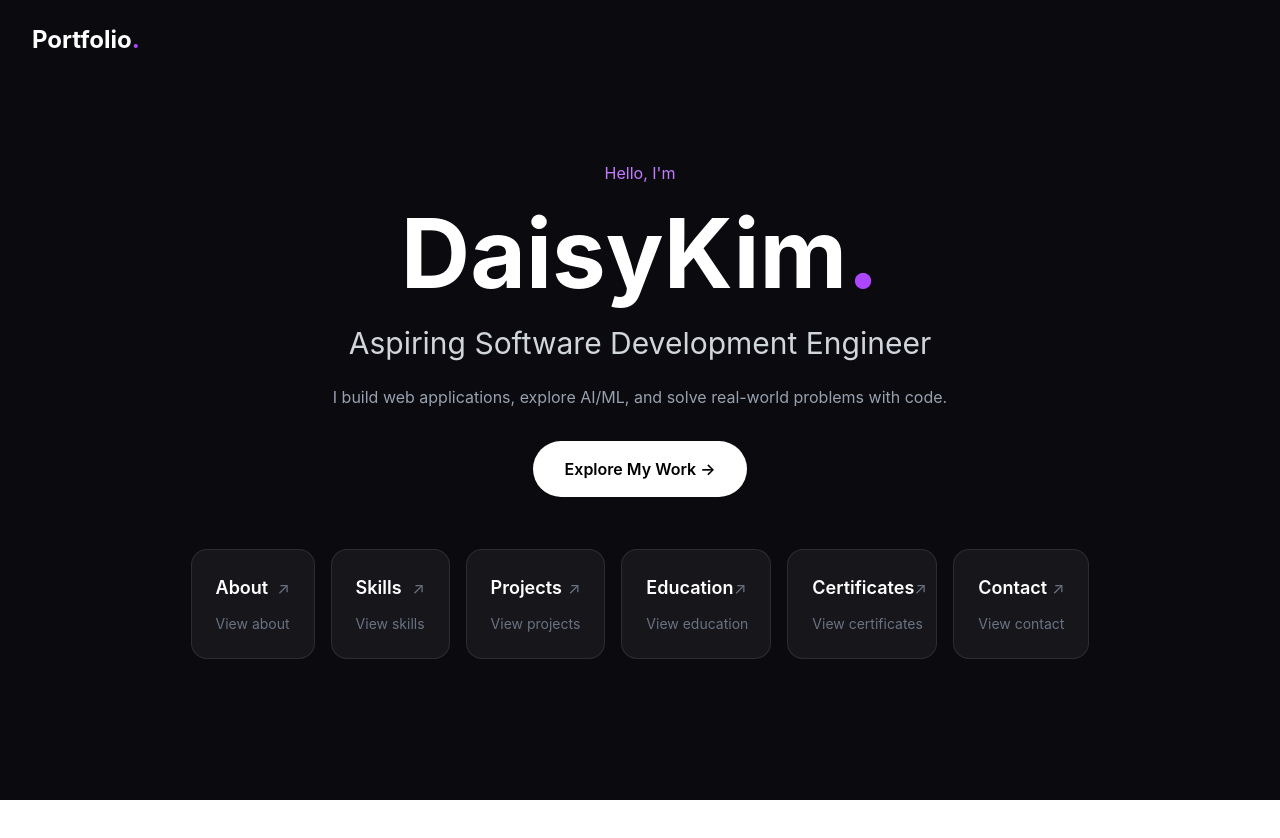
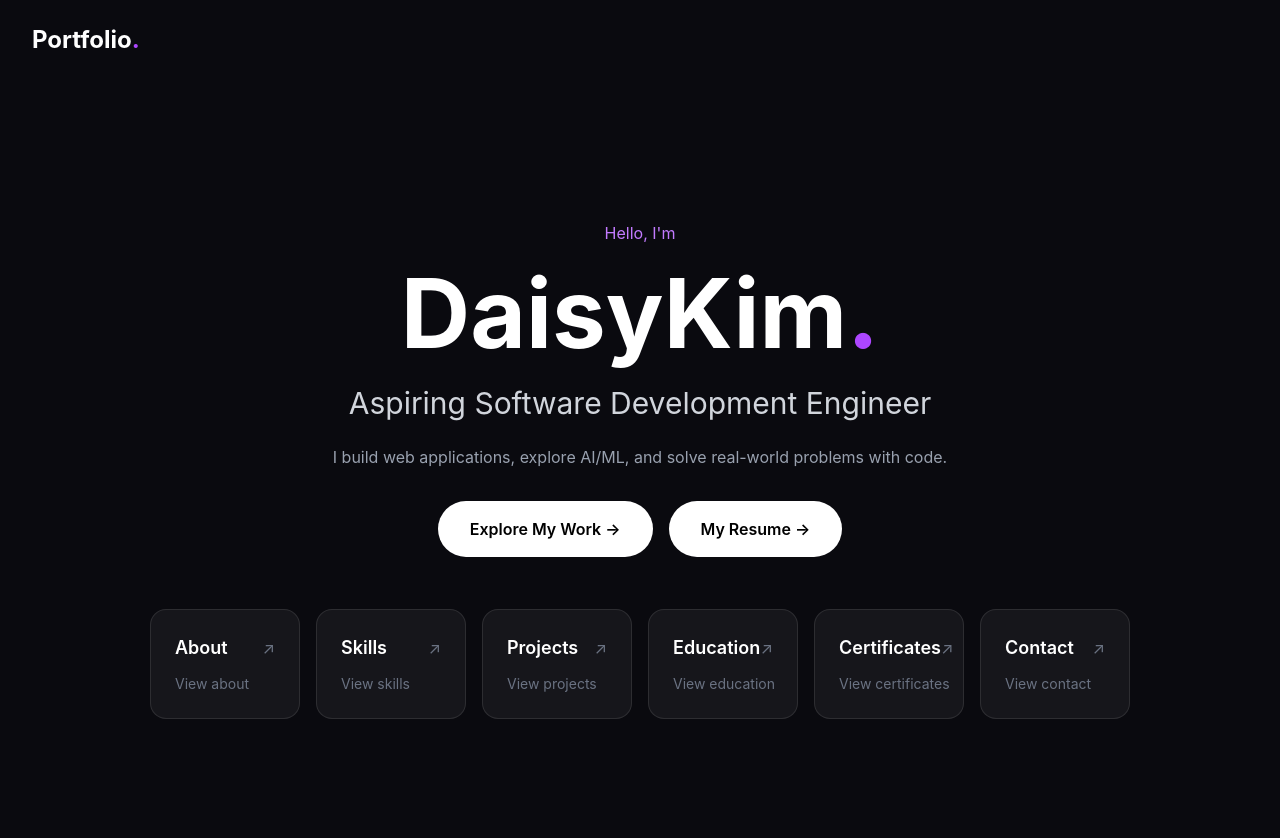
Before and after one commit to DaisykimKarumuri/Portfolio, a React app: page / in a window 1280 px wide. Shown: the top 838 px of the page. Before the commit the page ends 800 px from the top, so only its background shows below. Built offline with nearby package versions, Linux system fonts and the light colour scheme; the HTML template or start-up script is replaced by a standard one.

Commit message:
Add resume to portfolio

```diff
--- a/src/components/Hero.jsx
+++ b/src/components/Hero.jsx
@@ -1,4 +1,8 @@
+import { useState } from "react";
+
 function Hero({ openPanel }) {
+  const [showResume, setShowResume] = useState(false);
+
   const sections = [
     {
       title: "About",
@@ -18,7 +22,7 @@ function Hero({ openPanel }) {
     },
     {
       title: "Certificates",
-        id: "certificates"
+      id: "certificates",
     },
     {
       title: "Contact",
@@ -26,8 +30,9 @@ function Hero({ openPanel }) {
     },
   ];
 
+
   return (
-    <main className="flex min-h-[85vh] flex-col items-center justify-center px-6">
+    <main className="relative flex min-h-screen flex-col items-center justify-center px-6">
 
       {/* Hero Content */}
       <div className="max-w-4xl text-center">
@@ -49,33 +54,49 @@ function Hero({ openPanel }) {
           and solve real-world problems with code.
         </p>
 
+        {/* Explore + Resume */}
+        <div className="mt-8 flex items-center justify-center gap-4">
+
           <button
             onClick={() => openPanel("projects")}
-          className="mt-8 rounded-full bg-white px-8 py-4
+            className="rounded-full bg-white px-8 py-4
                        font-semibold text-black
                        transition hover:scale-105"
           >
             Explore My Work →
           </button>
 
+          <button
+            onClick={() => setShowResume(true)}
+            className="rounded-full bg-white px-8 py-4
+                       font-semibold text-black
+                       transition hover:scale-105"
+          >
+            My Resume →
+          </button>
+
+        </div>
+
       </div>
 
       {/* Section Cards */}
       <div className="mt-8 flex w-full items-center justify-center gap-4
-                whitespace-nowrap overflow-x-auto scrollbar-hide
-                px-4 py-5">
+                      overflow-x-auto whitespace-nowrap
+                      scrollbar-hide px-4 py-5">
 
         {sections.map((section) => (
           <button
             key={section.id}
             onClick={() => openPanel(section.id)}
-            className="max-w-[150px] group rounded-2xl border border-white/10
+            className="group w-[150px] shrink-0 rounded-2xl
+                       border border-white/10
                        bg-white/5 p-6 text-left
                        transition duration-300
                        hover:-translate-y-2
                        hover:border-purple-500/50
                        hover:bg-white/10"
           >
+
             <div className="flex items-center justify-between">
 
               <span className="text-lg font-semibold">
@@ -98,6 +119,46 @@ function Hero({ openPanel }) {
 
       </div>
 
+      {/* Resume Modal */}
+      {showResume && (
+        <div
+          className="fixed inset-0 z-50 flex items-center justify-center
+                     bg-black/80 p-6 backdrop-blur-md"
+          onClick={() => setShowResume(false)}
+        >
+
+          <div
+            className="relative max-h-[92vh] max-w-4xl"
+            onClick={(e) => e.stopPropagation()}
+          >
+
+            {/* Close Button */}
+            <button
+              onClick={() => setShowResume(false)}
+              className="absolute -right-3 -top-3 z-10
+                         flex h-10 w-10 items-center justify-center
+                         rounded-full border border-white/20
+                         bg-[#111118] text-xl text-gray-300
+                         transition hover:bg-white/10
+                         hover:text-white"
+            >
+              ✕
+            </button>
+
+            {/* Resume Image */}
+            <img
+              src="/Portfolio/resume-preview.png"
+              alt="DaisyKim Karumuri Resume"
+              className="max-h-[90vh] w-auto rounded-xl
+                         border border-white/10
+                         shadow-2xl"
+            />
+
+          </div>
+
+        </div>
+      )}
+
     </main>
   );
 }
```
Also changed, not shown: public/resume-preview.png (added). Lines whose indentation alone changed are shown as unchanged.
